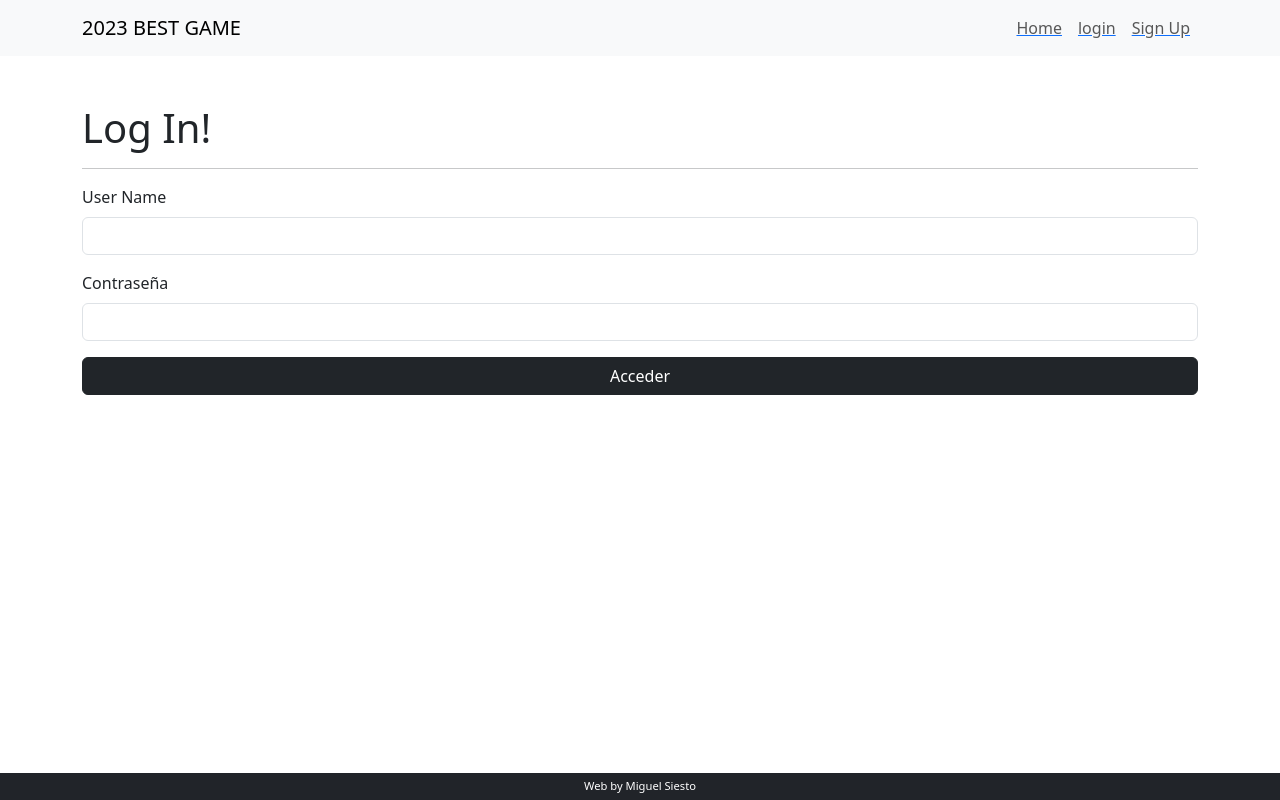
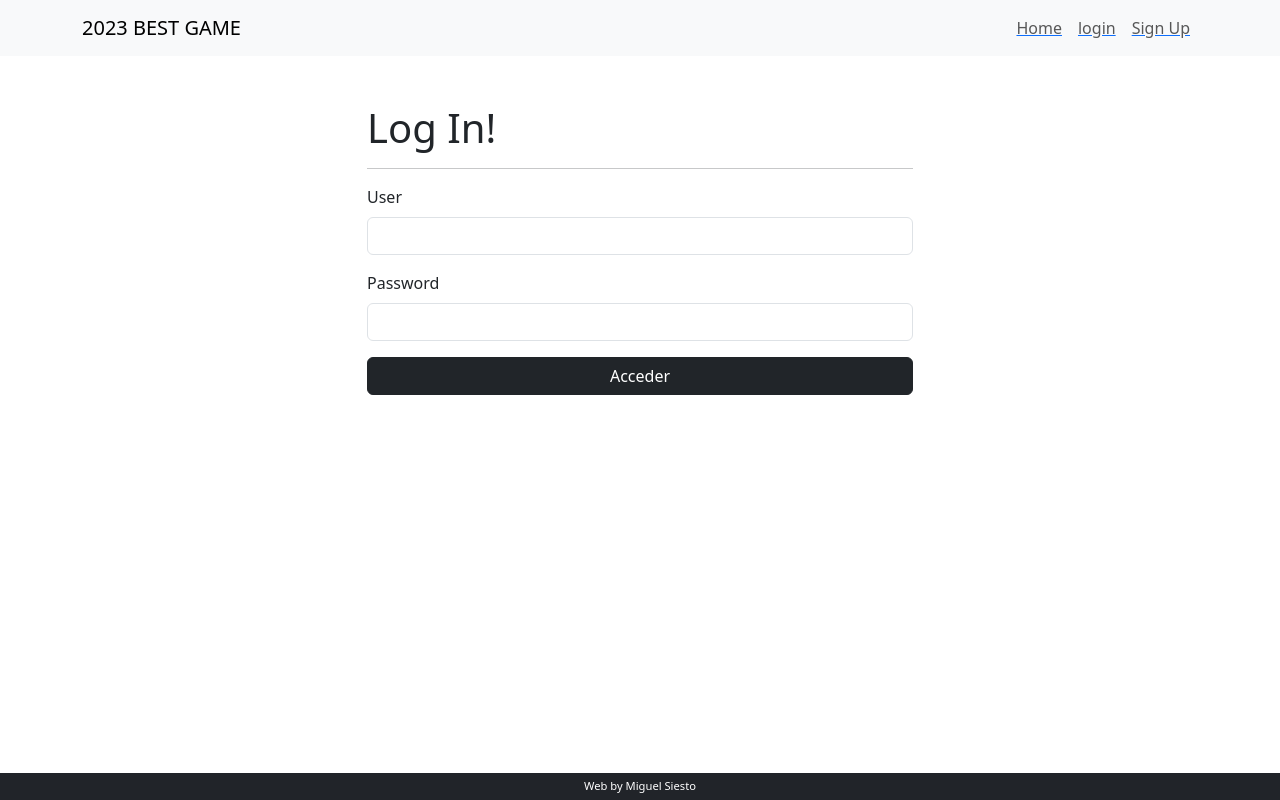
Before and after one commit to MSiestoGarabana/technical_attomo_client, a React (Vite) app: page /login in a window 1280 px wide. Built offline with nearby package versions, Linux system fonts and the light colour scheme.

Commit message:
setting userData in session

```diff
--- a/src/components/LoginForm/LoginForm.jsx
+++ b/src/components/LoginForm/LoginForm.jsx
@@ -41,7 +41,7 @@ function LoginForm() {
   return (
     <Form onSubmit={handleSubmit} id="loginForm__container--body">
       <Form.Group className="mb-3" controlId="username">
-        <Form.Label id="loginForm__text">User Name</Form.Label>
+        <Form.Label id="loginForm__text">User</Form.Label>
         <Form.Control
           type="username"
           value={username}
@@ -51,7 +51,7 @@ function LoginForm() {
       </Form.Group>
 
       <Form.Group className="mb-3" controlId="password">
-        <Form.Label id="loginForm__text">Contraseña</Form.Label>
+        <Form.Label id="loginForm__text">Password</Form.Label>
         <Form.Control
           type="password"
           value={password}
--- a/src/components/Navigation/Navigation.jsx
+++ b/src/components/Navigation/Navigation.jsx
@@ -2,10 +2,12 @@ import { useContext } from "react";
 import { Nav, Navbar, Container } from "react-bootstrap";
 import { Link } from "react-router-dom";
 import { ThemeContext } from "../../contexts/theme.context";
+import { AuthContext } from "../../contexts/auth.context";
 
 const Navigation = () => {
   const { theme } = useContext(ThemeContext);
   const variant = theme === "light" ? "dark" : "light";
+  const { user } = useContext(AuthContext);
   return (
     <Navbar bg={variant} expand="md" variant={variant} className="mb-5">
       <Container>
@@ -13,6 +15,7 @@ const Navigation = () => {
         <Navbar.Toggle aria-controls="basic-navbar-nav" />
         <Navbar.Collapse id="basic-navbar-nav">
           <Nav className="ms-auto">
+            {user && <p>Hi there! {user.username}</p>}
             <Link to="/">
               <Nav.Link as="span">Home</Nav.Link>
             </Link>
--- a/src/contexts/auth.context.jsx
+++ b/src/contexts/auth.context.jsx
@@ -3,7 +3,7 @@ import { createContext, useState } from "react";
 const AuthContext = createContext();
 
 function AuthProviderWrapper(props) {
-  const [user, setUser] = useState({});
+  const [user, setUser] = useState(undefined);
 
   return (
     <AuthContext.Provider value={{ user, setUser }}>
--- a/src/pages/LoginPage/LoginPage.jsx
+++ b/src/pages/LoginPage/LoginPage.jsx
@@ -5,7 +5,7 @@ const LoginPage = () => {
   return (
     <Container>
       <Row>
-        <Col>
+        <Col md={{ offset: 3, span: 6 }}>
           <h1>Log In!</h1>
           <hr />
           <LoginForm />
```
